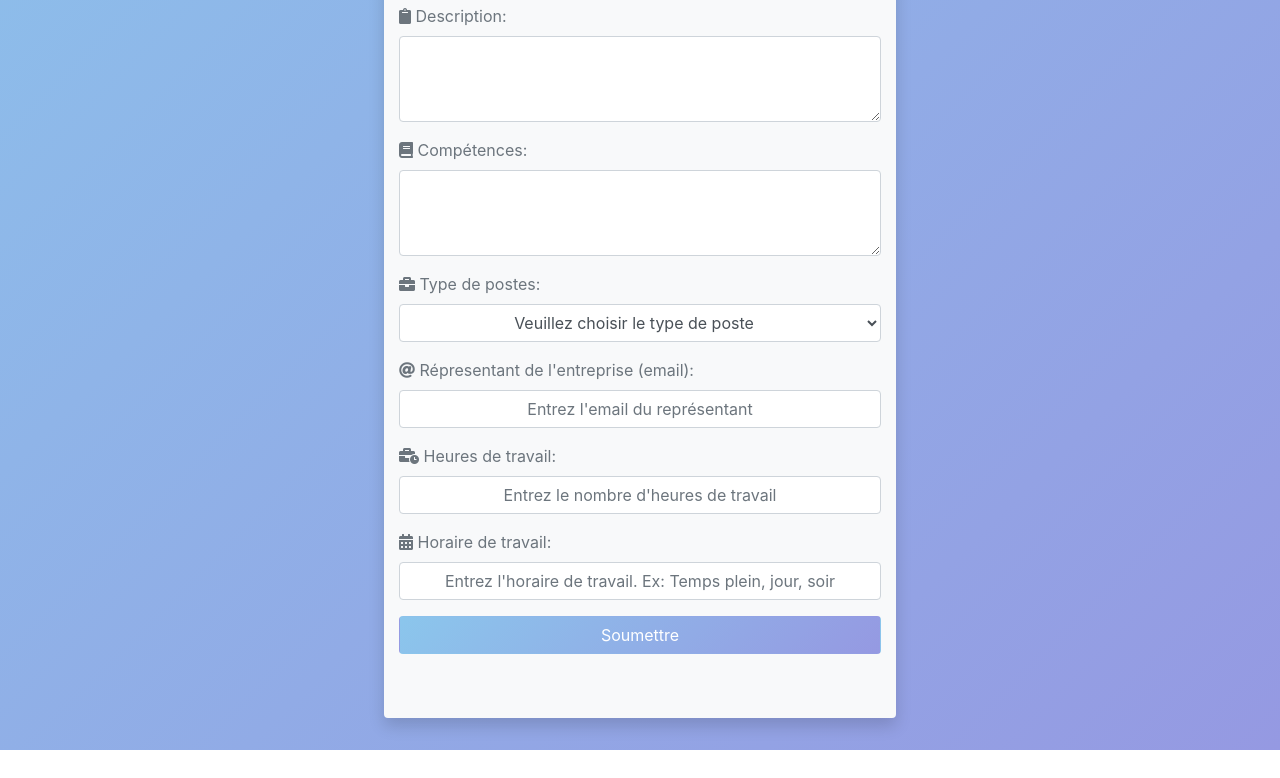
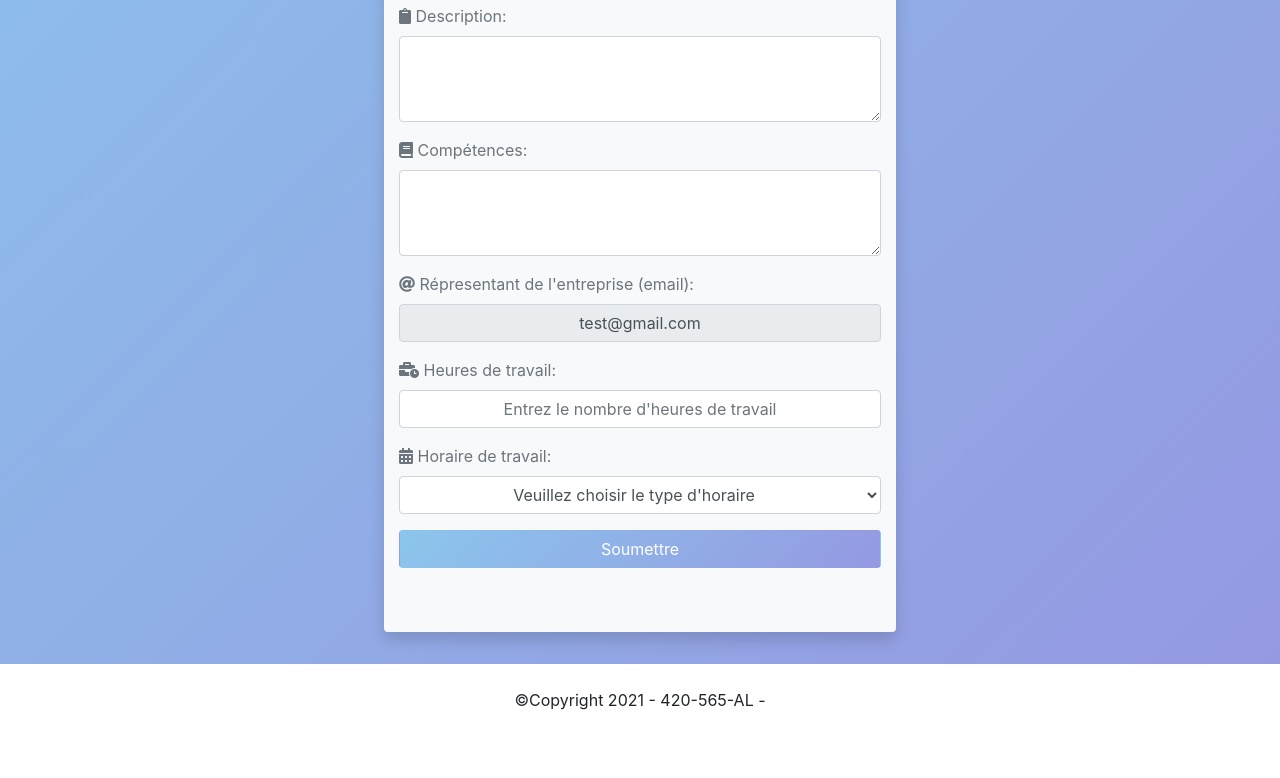
Before and after one commit to NicolasH-L/420-565-A21_ProjetIntegre_Equipe2, a React (Create React App) app in the folder React/projet_integre_equipe2/: page /MonitorOffer in a window 1280 px wide. Shown: the part 566-1344 px from the top of the page. After the commit the page ends 1302 px from the top, so only its background shows below. Built offline with nearby package versions, Linux system fonts and the light colour scheme.

Commit message:
EQ2-3 - Progression du formulaire de depot de stage pour le moniteur dans le front end

```diff
--- a/React/projet_integre_equipe2/src/components/Monitor.js
+++ b/React/projet_integre_equipe2/src/components/Monitor.js
@@ -2,21 +2,9 @@ import React from 'react'
 import MonitorInternshipOffer from './MonitorInternshipOffer'
 
 const Monitor = () => {
-    const addOffer = async (offer) => {
-        const result = await fetch('http://localhost:8888/offer/saveOffer',
-            {
-                method: 'POST',
-                headers: {
-                    'Content-type': 'application/json'
-                },
-                body: JSON.stringify(offer)
-            })
-        return await result.json()
-    }
-
     return (
         <div>
-            <MonitorInternshipOffer onAdd={addOffer} />
+            <MonitorInternshipOffer />
         </div>
     )
 }
--- a/React/projet_integre_equipe2/src/components/MonitorInternshipOffer.js
+++ b/React/projet_integre_equipe2/src/components/MonitorInternshipOffer.js
@@ -2,6 +2,7 @@ import React from 'react'
 import { useState } from 'react'
 import _ from 'lodash';
 import { useHistory } from "react-router-dom";
+import { useLocation } from 'react-router';
 import './Form.css'
 import { RegexPattern } from './RegexPattern';
 import MonitorNavbar from './MonitorNavbar';
@@ -18,46 +19,75 @@ const MonitorInternshipOffer = ({ onAdd }) => {
         jobSchedules: "", workingHours: "", monitorEmail: ""
     })
     const history = useHistory();
+    const location = useLocation();
 
     const onSubmit = (e) => {
+        console.log("history : " + history.state)
+        console.log("Offer : " + offer)
         e.preventDefault()
+        setOffer({ ...offer, "monitorEmail" : "test@gmail.com"})
         if (!_.isEmpty(error.companyName) || !_.isEmpty(error.address) || !_.isEmpty(error.salary) ||
             !_.isEmpty(error.jobTitle) || !_.isEmpty(error.description) || !_.isEmpty(error.skills) ||
             !_.isEmpty(error.jobSchedules) || !_.isEmpty(error.workingHours) || !_.isEmpty(error.monitorEmail) ||
             _.isEmpty(offer.companyName) || _.isEmpty(offer.address) || _.isEmpty(offer.salary) ||
             _.isEmpty(offer.jobTitle) || _.isEmpty(offer.description) || _.isEmpty(offer.skills) ||
-            _.isEmpty(offer.jobSchedules) || _.isEmpty(offer.workingHours) || _.isEmpty(offer.monitorEmail)) {
+            _.isEmpty(offer.jobSchedules) || _.isEmpty(offer.workingHours) /* ||_.isEmpty(offer.monitorEmail*/) {
             alert("Veuillez remplir tous les champs!")
             return
+        } else {
+            verifyMonitorExists(offer.monitorEmail)
+                .then((data) => data ? submitOffer() : alert("Aucun moniteur existant avec cet email!"))
         }
 
         function submitOffer() {
-            onAdd(offer)
-                .then((data) => data.jobTitle != null ? history.push("/monitorsOfferList") : alert("Impossible de créer l'offre, veuillez réessayer!"))
+            addOffer(offer)
+                .then((data) => data.jobTitle != null ? history.push("/monitorofferlist") : alert("Impossible de créer l'offre, veuillez réessayer!"))
+            // On redirige ou le moniteur apres avoir soumit son offre de stage?
         }
+    }
+
+    const verifyMonitorExists = async (email) => {
+        const res = await fetch(`http://localhost:8888/monitors/monitorEmailExists/${email}`)
+        return await res.json()
+    }
+
+    const addOffer = async (offer) => {
+        const result = await fetch('http://localhost:8888/offer/saveOffer',
+            {
+                method: 'POST',
+                headers: {
+                    'Content-type': 'application/json'
+                },
+                body: JSON.stringify(offer)
+            })
+        return await result.json()
     }
 
     const validateInput = (e) => {
         let pattern
         let inputError
         let patternGeneral = RegexPattern.getPatternGeneral()
-        let patternEmail = RegexPattern.getPatternEmail()
+        // let patternEmail = RegexPattern.getPatternEmail()
         let patternCompany = RegexPattern.getPatternCompany()
         let patternNumber = RegexPattern.getPatternNumber()
+
         if (e.target.name === "address" || e.target.name === "jobTitle" || e.target.name === "description" ||
-            e.target.name === "skills" || e.target.name === "jobSchedules")
+            e.target.name === "skills")
             pattern = new RegExp(patternGeneral)
         else if (e.target.name === "companyName")
             pattern = new RegExp(patternCompany)
-        else if (e.target.name === "monitorEmail")
-            pattern = new RegExp(patternEmail)
+        // else if (e.target.name === "monitorEmail")
+        //     pattern = new RegExp(patternEmail)
         else if (e.target.name === "salary" || e.target.name === "workingHours")
             pattern = new RegExp(patternNumber)
+        else if (e.target.name === "jobSchedules")
+            console.log("pattern : " + pattern)
 
-        if (pattern === undefined)
-            return
-
-        if (!pattern.test(e.target.value) || e.target.value === "") {
+        if (pattern === undefined && e.target.name === "jobSchedule" && e.target.value === "") {
+            e.target.style.borderColor = "red"
+            e.target.style.boxShadow = "0 1px 1px red inset, 0 0 8px red"
+            inputError = <strong className="text-danger"> Erreur <i className="fas fa-exclamation-circle text-danger fa-sm" ></i></strong>
+        } else if (pattern !== undefined && !pattern.test(e.target.value) || e.target.value === "") {
             e.target.style.borderColor = "red"
             e.target.style.boxShadow = "0 1px 1px red inset, 0 0 8px red"
             inputError = <strong className="text-danger"> Erreur <i className="fas fa-exclamation-circle text-danger fa-sm" ></i></strong>
@@ -108,18 +138,8 @@ const MonitorInternshipOffer = ({ onAdd }) => {
                             <textarea type="text" className="form-control text-center" id="skills" name="skills" rows="3" onChange={validateInput} required />
                         </div>
                         <div className="form-group">
-                            <label htmlFor="jobType" className="text-secondary"><i className="fas fa-briefcase"></i> Type de postes: </label>
-                            {error.jobTitle !== "" ? error.jobTitle : ""}
-                            <select className="form-control text-center" id="jobType" name="jobType" placeholder="Entrez le type de postes" onChange={validateInput} required >
-                                <option value="" selected disabled>Veuillez choisir le type de poste</option>
-                                <option value="Temps plein">Temps plein</option>
-                                <option value="Temps partiel">Temps partiel</option>
-                            </select>
-                        </div>
-                        <div className="form-group">
                             <label htmlFor="monitorEmail" className="text-secondary"><i className="fas fa-at"></i> Répresentant de l'entreprise (email): </label>
-                            {error.monitorEmail !== "" ? error.monitorEmail : ""}
-                            <input type="email" className="form-control text-center" id="monitorEmail" name="monitorEmail" placeholder="Entrez l'email du représentant" onChange={validateInput} required />
+                            <input type="email" className="form-control text-center" id="monitorEmail" name="monitorEmail" value="test@gmail.com" disabled />
                         </div>
                         <div className="form-group">
                             <label htmlFor="workingHours" className="text-secondary"><i className="fas fa-business-time"></i> Heures de travail: </label>
@@ -127,9 +147,15 @@ const MonitorInternshipOffer = ({ onAdd }) => {
                             <input type="text" className="form-control text-center" id="workingHours" name="workingHours" placeholder="Entrez le nombre d'heures de travail" onChange={validateInput} required />
                         </div>
                         <div className="form-group">
-                            <label htmlFor="jobSchedules" className="text-secondary"><i className="fas fa-calendar-alt"></i> Horaire de travail: </label>
+                            <label htmlFor="jobType" className="text-secondary"><i className="fas fa-calendar-alt"></i> Horaire de travail: </label>
                             {error.jobSchedules !== "" ? error.jobSchedules : ""}
-                            <input type="text" className="form-control text-center" id="jobSchedules" name="jobSchedules" placeholder="Entrez l'horaire de travail. Ex: Temps plein, jour, soir" onChange={validateInput} required />
+                            <select defaultValue={'DEFAULT'} className="form-control text-center" id="jobSchedules" name="jobSchedules" onChange={validateInput} required >
+                                <option value="DEFAULT" disabled>Veuillez choisir le type d'horaire</option>
+                                <option value="Temps plein">Temps plein</option>
+                                <option value="Temps partiel">Temps partiel</option>
+                                <option value="Jour">Jour</option>
+                                <option value="Soir">Soir</option>
+                            </select>
                         </div>
                         <div className="d-flex justify-content-center">
                             <button type="submit" className="btn btn-block grad text-white">Soumettre</button>
```
Also changed, not shown: 2 other files (tests, documents, lock files or other folders).
